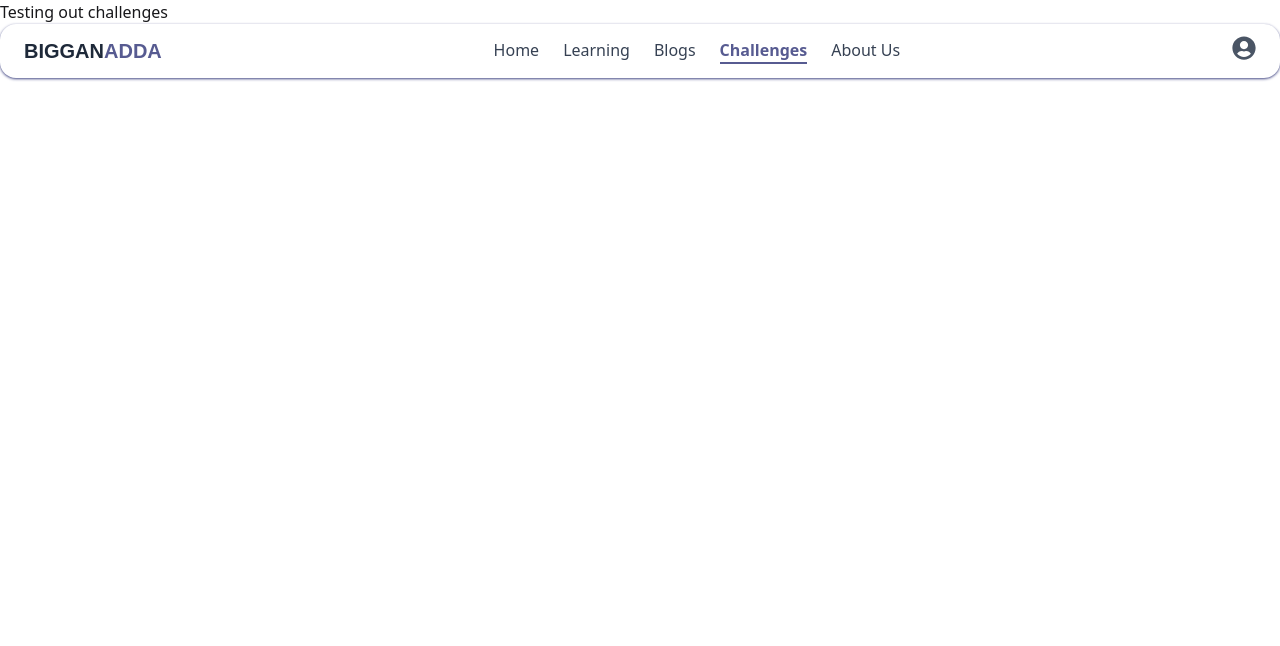
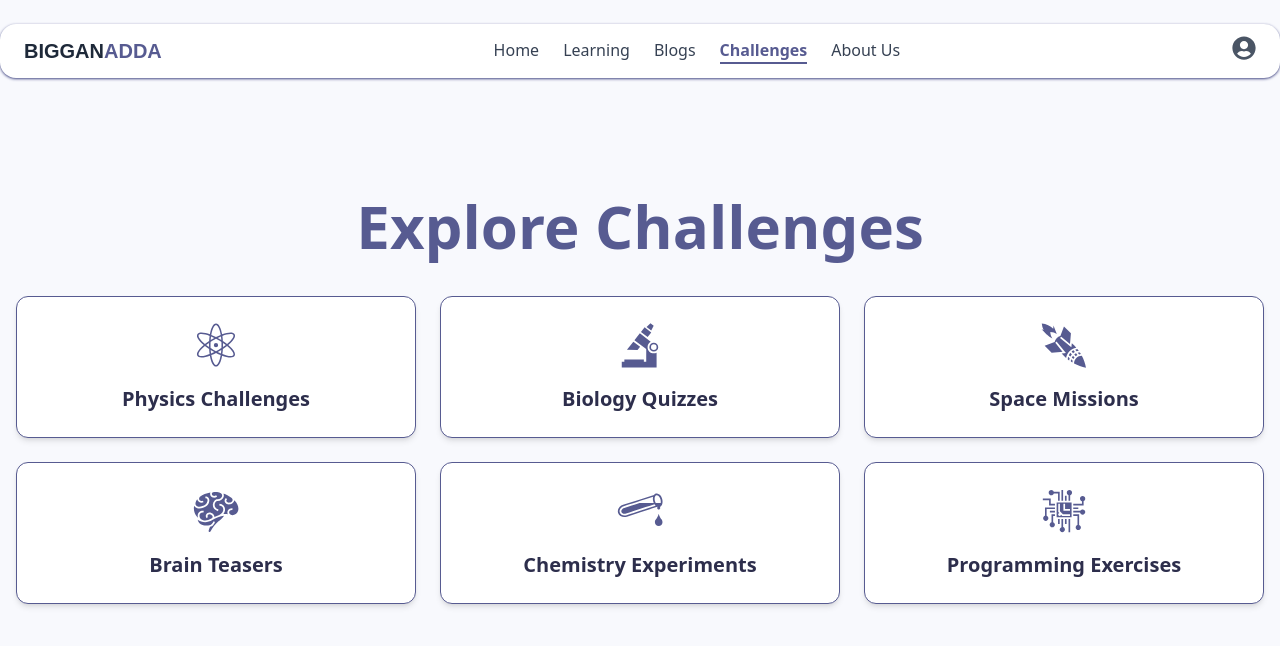
Before and after one commit to Md-Sifat-code/Science-Story, a React (Vite) app: page /home/challange in a window 1280 px wide. Shown: the top 646 px of the page. Built offline with nearby package versions, Linux system fonts and the light colour scheme; a web font is replaced by a local one.

Commit message:
Added a static Challenge Page

```diff
--- a/src/Pages/Blogs.jsx
+++ b/src/Pages/Blogs.jsx
@@ -8,7 +8,7 @@ import {
   FaUserCircle,
   FaPaperPlane,
 } from "react-icons/fa";
-import { formatDistanceToNow } from "date-fns";
+// import { formatDistanceToNow } from "date-fns";
 
 function Blogs() {
   const [posts, setPosts] = useState([]);
--- a/src/Pages/Challanges.jsx
+++ b/src/Pages/Challanges.jsx
@@ -1,7 +1,47 @@
 import React from "react";
+import { Link } from "react-router-dom";
+import { GiAtom, GiMicroscope, GiRocket, GiBrain, GiChemicalDrop, GiProcessor } from "react-icons/gi";
 
 function Challanges() {
-  return <div>Testing out challenges</div>;
+  const challengeTopics = [
+    { id: 1, name: "Physics Challenges", icon: <GiAtom />, link: "/challenges/physics" },
+    { id: 2, name: "Biology Quizzes", icon: <GiMicroscope />, link: "/challenges/biology" },
+    { id: 3, name: "Space Missions", icon: <GiRocket />, link: "/challenges/space" },
+    { id: 4, name: "Brain Teasers", icon: <GiBrain />, link: "/challenges/brain" },
+    { id: 5, name: "Chemistry Experiments", icon: <GiChemicalDrop />, link: "/challenges/chemistry" },
+    { id: 6, name: "Programming Exercises", icon: <GiProcessor />, link: "/challenges/programming" }
+  ];
+
+  return (
+    <div
+      className="min-h-screen bg-[#f8f9fd] flex items-center justify-center py-12" // Added flex, items-center, justify-center
+      // Removed py-12 from here if you want content to perfectly center regardless of its height
+      // You might want to keep py-12 if you have a header/footer or just want some vertical padding anyway
+    >
+      <div className="container mx-auto px-4"> {/* This div now acts as the content wrapper */}
+        <h1 className="text-6xl font-bold text-[#575B91] text-center mb-10">
+          Explore Challenges
+        </h1>
+
+        <div className="grid grid-cols-1 sm:grid-cols-2 md:grid-cols-3 lg:grid-cols-3 gap-6 justify-center">
+          {challengeTopics.map((topic) => (
+            <Link
+              to={topic.link}
+              key={topic.id}
+              className="bg-white border border-[#575B91] rounded-xl shadow-md p-6 flex flex-col items-center justify-center text-center hover:shadow-lg transition-shadow duration-300 transform hover:scale-105"
+            >
+              <div className="text-[#575B91] text-5xl mb-4">
+                {topic.icon}
+              </div>
+              <h3 className="text-xl font-semibold text-[#2d2e4c]">
+                {topic.name}
+              </h3>
+            </Link>
+          ))}
+        </div>
+      </div>
+    </div>
+  );
 }
 
 export default Challanges;
```
